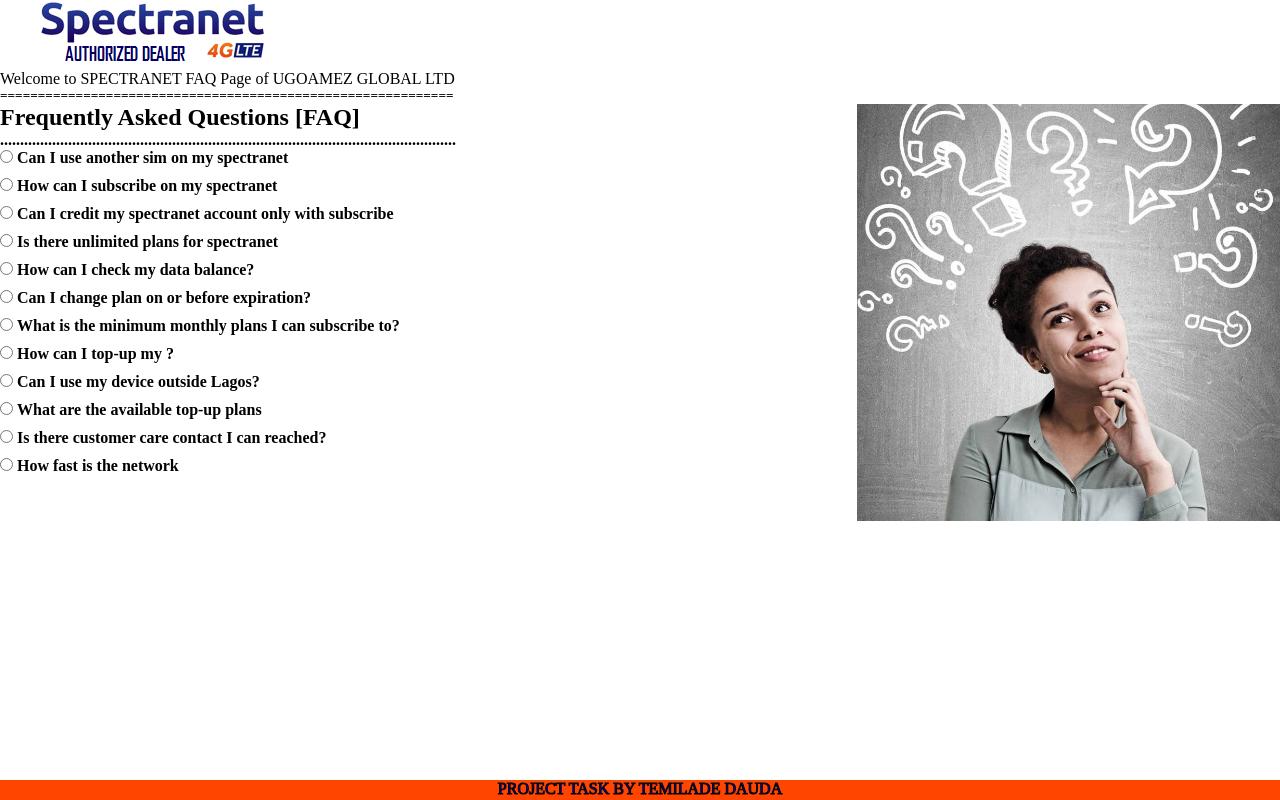
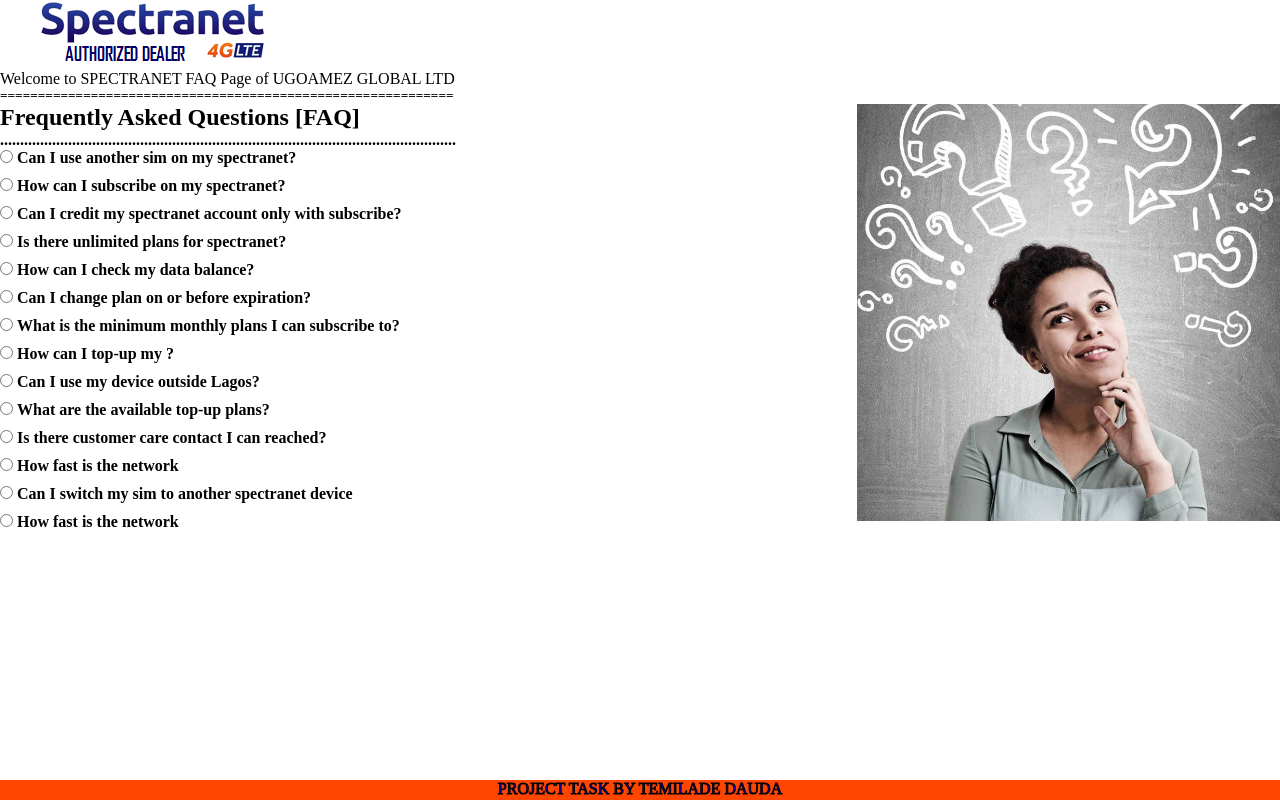
Before and after one commit to dtemilade1/Project_assignment_1, a plain HTML site: page index.html in a window 1280 px wide. Drawn offline with Linux system fonts and the light colour scheme.

Commit message:
updating commits

```diff
--- a/index.html
+++ b/index.html
@@ -3,7 +3,7 @@
 <html>
 <head>
   <title>FAQ Page</title>
-  <link rel="icon" href="/ugl.jpg">
+  <link rel="icon" href="ugl.jpg">
   <link rel="stylesheet" href="style.css">
 </head>
 <body>
@@ -18,25 +18,25 @@
       <h4>..................................................................................................................</h4>
       <div class="faq-item">
         <input type="radio" name="faq" id="q1" class="question">
-        <label for="q1" class="question-label"> Can I use another sim on my spectranet</label>
+        <label for="q1" class="question-label"> Can I use another sim on my spectranet?</label>
          <div class="answer">NO. Spectranet device only work with spectranet sim.</div>
       </div>
 
       <div class="faq-item">
         <input type="radio" name="faq" id="q2" class="question">
-        <label for="q2" class="question-label"> How can I subscribe on my spectranet</label>
+        <label for="q2" class="question-label"> How can I subscribe on my spectranet?</label>
          <div class="answer">Visit any spectranet shop or Download Spectranet mobile app.</div>
       </div>
 
       <div class="faq-item">
         <input type="radio" name="faq" id="q3" class="question">
-        <label for="q3" class="question-label"> Can I credit my spectranet account only with subscribe </label>
+        <label for="q3" class="question-label"> Can I credit my spectranet account only with subscribe? </label>
          <div class="answer">YES. You can deposit on your account and use it for top-up or renewals later.</div>
       </div>
 
       <div class="faq-item">
         <input type="radio" name="faq" id="q4" class="question">
-        <label for="q4" class="question-label"> Is there unlimited plans for spectranet</label>
+        <label for="q4" class="question-label"> Is there unlimited plans for spectranet?</label>
          <div class="answer">YES. there are unlimitedplans available which you can subscribe to</div>
       </div>
 
@@ -72,7 +72,7 @@
 
       <div class="faq-item">
         <input type="radio" name="faq" id="q10" class="question">
-        <label for="q10" class="question-label"> What are the available top-up plans</label>
+        <label for="q10" class="question-label"> What are the available top-up plans?</label>
          <div class="answer">top-up plans are available from N500 upwards</div>
       </div>
 
@@ -85,12 +85,24 @@
       <div class="faq-item">
         <input type="radio" name="faq" id="q12" class="question">
         <label for="q12" class="question-label"> How fast is the network</label>
-         <div class="answer">The internet speed is always unlimited, depending on your location.</div>
+         <div class="answer">The internet speed is always unlimited, depending on your location.?</div>
+      </div>
+
+      <div class="faq-item">
+        <input type="radio" name="faq" id="q13" class="question">
+        <label for="q13" class="question-label"> Can I switch my sim to another spectranet device</label>
+        <div class="answer">Yes, you can switch your sim into another spectranet device</div>
+      </div>
+
+      <div class="faq-item">
+        <input type="radio" name="faq" id="q12" class="question">
+        <label for="q12" class="question-label"> How fast is the network</label>
+         <div class="answer">The internet speed is always unlimited, depending on your location.?</div>
       </div>
       </section>
     <section class="img-display">
       <h2></h2>
-      <img src="/ask.jpg" alt="quest_box">
+      <img src="ask.jpg" alt="quest_box">
     </section>
   </div>
   <footer>PROJECT TASK BY TEMILADE DAUDA</footer>
--- a/style.css
+++ b/style.css
@@ -25,7 +25,6 @@
 * {
     margin: 0;
     padding: 0;
-    box-sizing: border-box;
   }
 
   /* style for class elements */
```
